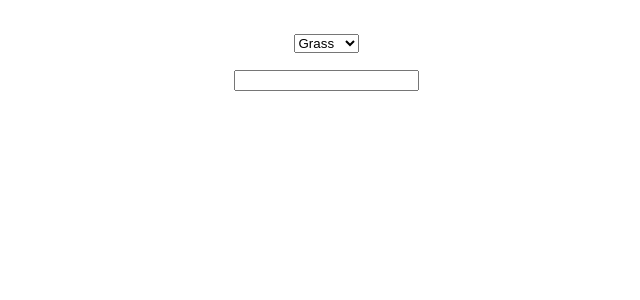
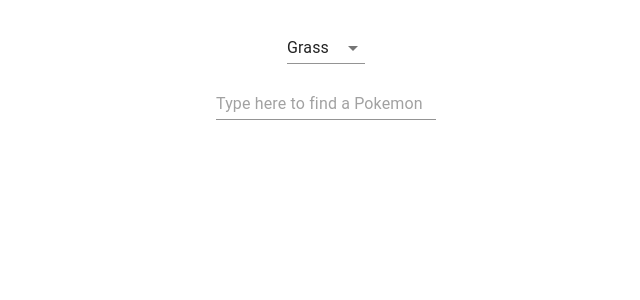
Before and after one commit to shecho/Pokedex-Ejercice, a React (Create React App) app: page / in a window 1280 px wide. Shown: the top 300 px of the page, without its empty margins (314-954 px from the left). Built offline with nearby package versions, Linux system fonts and the light colour scheme.

Commit message:
dded material ui for styling components

```diff
--- a/package.json
+++ b/package.json
@@ -3,6 +3,7 @@
   "version": "0.1.0",
   "private": true,
   "dependencies": {
+    "@material-ui/core": "^4.11.0",
     "@testing-library/jest-dom": "^4.2.4",
     "@testing-library/react": "^9.3.2",
     "@testing-library/user-event": "^7.1.2",
--- a/src/components/filter.jsx
+++ b/src/components/filter.jsx
@@ -1,10 +1,25 @@
 import React from "react";
+import { makeStyles } from "@material-ui/core/styles";
+import Input from "@material-ui/core/Input";
+
+const useStyles = makeStyles((theme) => ({
+  root: {
+    "& > *": {
+      margin: theme.spacing(1),
+    },
+  },
+}));
 
 const Filter = () => {
+  const classes = useStyles();
+
   return (
     <div>
-      <form>
-        <input type="text" value="" />
+      <form className={classes.root} noValidate autoComplete="off">
+        <Input
+          placeholder="Type here to find a Pokemon"
+          inputProps={{ "aria-label": "description" }}
+        />
       </form>
     </div>
   );
--- a/src/components/select.jsx
+++ b/src/components/select.jsx
@@ -1,11 +1,14 @@
 import React from "react";
+import MenuItem from "@material-ui/core/MenuItem";
+import NativeSelect from '@material-ui/core/NativeSelect';
+
 
 const Select = (props) => {
   const { types } = props;
   console.log(types);
   return (
     <div>
-      <select>
+      <NativeSelect>
       {types.map((type, id) => {
        return (
       <option  name={type} id={id}>
@@ -13,7 +16,7 @@
       </option>
       );
       })}
-      </select>
+      </NativeSelect>
     </div>
   );
 };
```
Also changed, not shown: 1 other file (tests, documents, lock files or other folders). Lines whose indentation alone changed are shown as unchanged.
